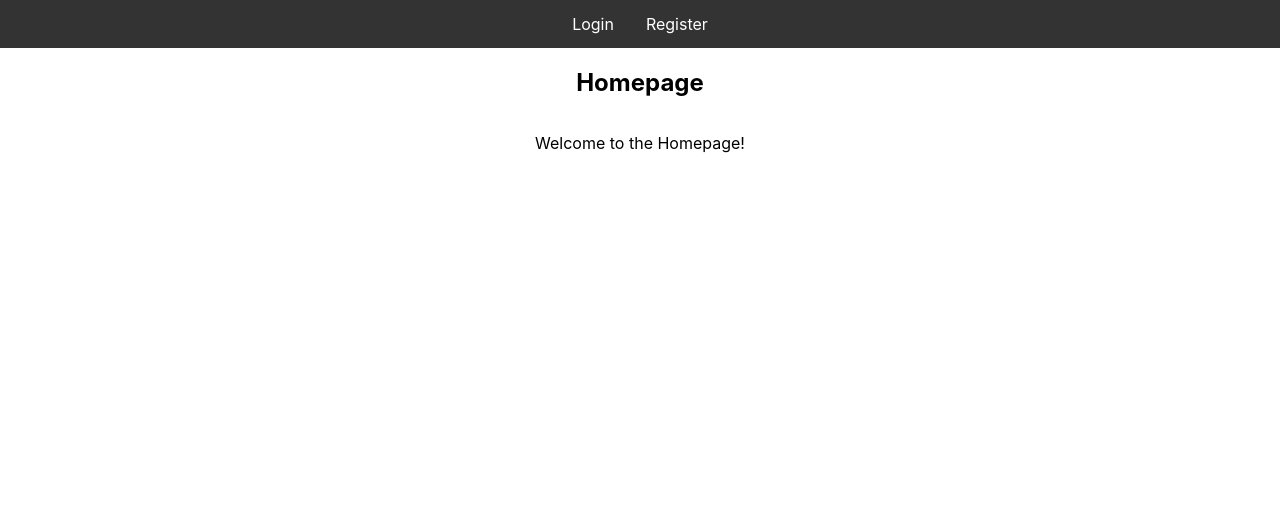
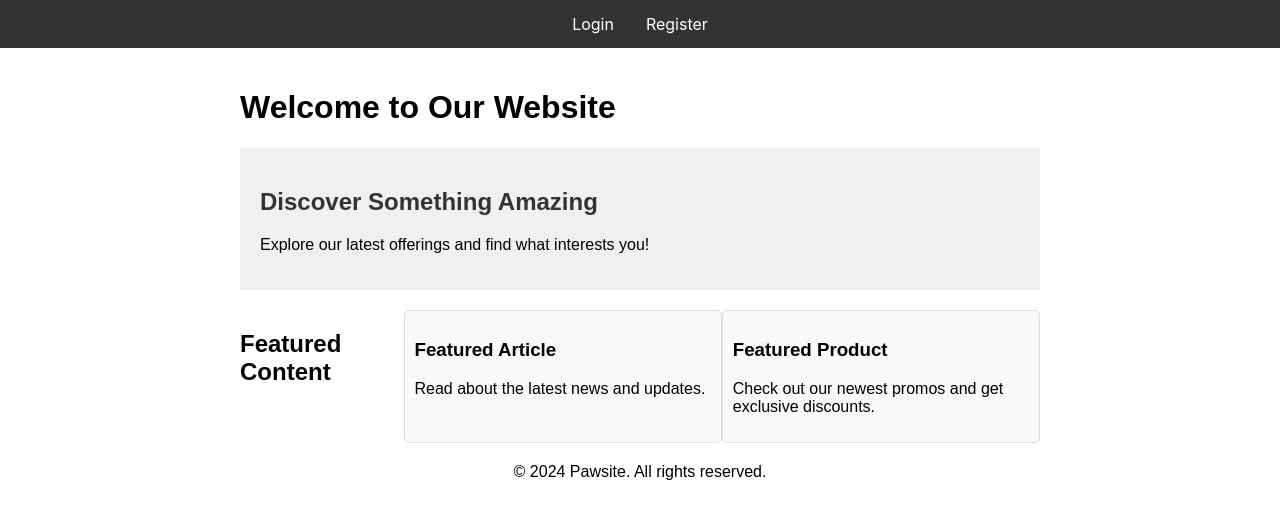
Before and after one commit to UltForce/Pawsite, a React (Create React App) app: page /homepage in a window 1280 px wide. Shown: the top 518 px of the page. Built offline with nearby package versions, Linux system fonts and the light colour scheme; no server answers.

Commit message:
added a temporary homepage

```diff
--- a/src/homepage.js
+++ b/src/homepage.js
@@ -2,13 +2,34 @@
 
 import React from "react";
 
-const homepage = () => {
+const Homepage = () => {
   return (
-    <div className="centered">
-      <h2>Homepage</h2>
-      <p>Welcome to the Homepage!</p>
+    <div className="homepage">
+      <header>
+        <h1>Welcome to Our Website</h1>
+      </header>
+      <main>
+        <section className="hero">
+          <h2>Discover Something Amazing</h2>
+          <p>Explore our latest offerings and find what interests you!</p>
+        </section>
+        <section className="featured">
+          <h2>Featured Content</h2>
+          <div className="card">
+            <h3>Featured Article</h3>
+            <p>Read about the latest news and updates.</p>
+          </div>
+          <div className="card">
+            <h3>Featured Product</h3>
+            <p>Check out our newest promos and get exclusive discounts.</p>
+          </div>
+        </section>
+      </main>
+      <footer>
+        <p>&copy; 2024 Pawsite. All rights reserved.</p>
+      </footer>
     </div>
   );
 };
 
-export default homepage;
+export default Homepage;
--- a/src/styles.css
+++ b/src/styles.css
@@ -43,15 +43,60 @@ ul.centered li {
   align-items: center;
   flex-direction: column;
 }
+
 .image-container {
-  width: 200px; /* Adjust as needed */
-  height: 200px; /* Adjust as needed */
+  width: 200px;
+  /* Adjust as needed */
+  height: 200px;
+  /* Adjust as needed */
   overflow: hidden;
-  border: 2px solid #ccc; /* Border style */
+  border: 2px solid #ccc;
+  /* Border style */
 }
 
 .image-container img {
   width: 100%;
   height: 100%;
-  object-fit: cover; /* Maintain aspect ratio and cover the entire container */
+  object-fit: cover;
+  /* Maintain aspect ratio and cover the entire container */
 }
+
+/* styles.css */
+.homepage {
+  font-family: Arial, sans-serif;
+  margin: 0 auto;
+  max-width: 800px;
+  padding: 20px;
+}
+
+header h1 {
+  font-size: 2em;
+}
+
+section.hero {
+  background-color: #f0f0f0;
+  padding: 20px;
+  margin-bottom: 20px;
+}
+
+section.hero h2 {
+  color: #333;
+}
+
+section.featured {
+  display: flex;
+  justify-content: space-between;
+}
+
+.card {
+  background-color: #f9f9f9;
+  border: 1px solid #ddd;
+  border-radius: 5px;
+  padding: 10px;
+  width: 45%;
+}
+
+footer {
+  margin-top: 20px;
+  text-align: center;
+}
```
